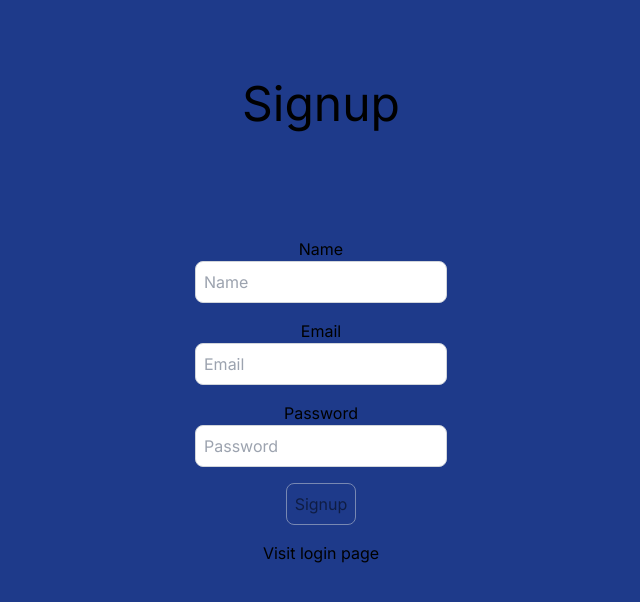
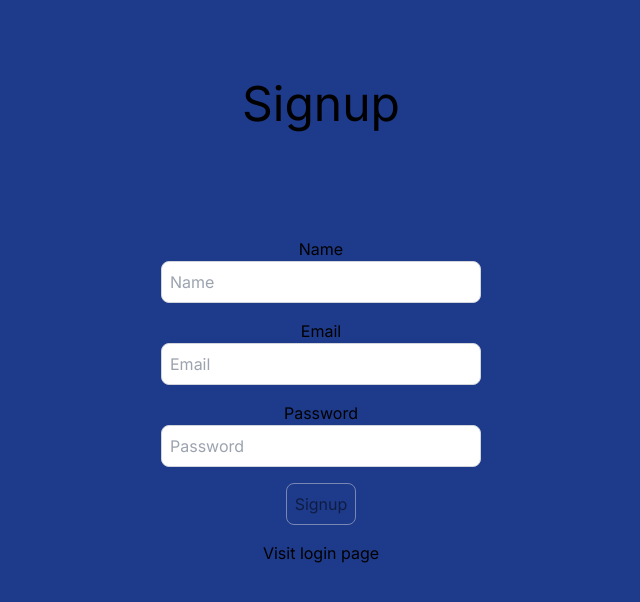
Before and after one commit to ChebbiMohamedLakhdher/myPFE, a Next.js app: page /Signup in a window 1280 px wide. Shown: the top 602 px of the page, without its empty margins (319-959 px from the left). Built offline with nearby package versions, Linux system fonts and the light colour scheme.

Commit message:
new files and folders

```diff
--- a/src/app/Signup/page.tsx
+++ b/src/app/Signup/page.tsx
@@ -8,7 +8,6 @@ import { toast } from "react-hot-toast";
 const SignupPage = () => {
     const router = useRouter();
     const [error, setError] = useState(false);
-    const [error2, setError2] = useState(false);
     const [errorMessage, setErrorMessage] = useState('');
     const [user, setUser] = useState({
         email: "",
@@ -52,7 +51,7 @@ const SignupPage = () => {
             <hr />
             <label htmlFor="name">Name</label>
             <input
-                className="p-2 border border-gray-300 rounded-lg mb-4 focus:outline-none focus:border-gray-600 text-black"
+                className="p-2 flex-none w-80 border border-gray-300 rounded-lg mb-4 focus:outline-none focus:border-gray-600 text-black"
                 id="name"
                 type="text"
                 value={user.name}
@@ -62,7 +61,7 @@ const SignupPage = () => {
             <label htmlFor="email">Email</label>
             <div className="relative">
                 <input
-                    className={`p-2 border border-gray-300 rounded-lg mb-4 focus:outline-none focus:border-gray-600 text-black ${error ? 'border-red-700 border-4' : ''}`}
+                    className={`p-2 border flex-none w-80 border-gray-300 rounded-lg mb-4 focus:outline-none focus:border-gray-600 text-black ${error ? 'border-red-700 border-4' : ''}`}
                     id="email"
                     type="text"
                     value={user.email}
@@ -82,22 +81,14 @@ const SignupPage = () => {
             <label htmlFor="password">Password</label>
             <div>
             <input
-                className="p-2 border border-gray-300 rounded-lg mb-4 focus:outline-none focus:border-gray-600 text-black"
+                className="p-2 border flex-none w-80 border-gray-300 rounded-lg mb-4 focus:outline-none focus:border-gray-600 text-black"
                 id="password"
                 type="password"
                 value={user.password}
                 onChange={(e) => setUser({ ...user, password: e.target.value })}
                 placeholder="Password"
-                onBlur={() => setError2(false)}
             />
-            {error2 && (
-                    <div className="absolute top-0 bottom-4 right-0 flex items-center pr-3">
-                        <svg xmlns="http://www.w3.org/2000/svg" className="h-6 w-6 text-red-700 cursor-pointer" viewBox="0 0 20 20" fill="currentColor">
-                            <path fillRule="evenodd" d="M11 14a1 1 0 11-2 0 1 1 0 012 0zM10 2a8 8 0 100 16A8 8 0 0010 2zM9 12a1 1 0 112 0v-5a1 1 0 11-2 0v5z" clipRule="evenodd" />
-                        </svg>
-                        <div className="absolute bg-red-700 text-white rounded-lg p-2 text-sm top-0 left-full ml-2">{errorMessage}</div>
-                    </div>
-                )}
+
               </div>
             <button
                 onClick={handleSignup}
--- a/src/app/login/page.tsx
+++ b/src/app/login/page.tsx
@@ -46,7 +46,7 @@ import Link from "next/link";
             <label htmlFor="email">Email</label>
             <div className="relative">
                 <input
-                    className={`p-2 border border-gray-300 rounded-lg mb-4 focus:outline-none focus:border-gray-600 text-black ${error && errorMessage == "User does not exist" ? 'border-red-700 border-4' : ''}`}
+                    className={`p-2 flex-none w-80 border border-gray-300 rounded-lg mb-4 focus:outline-none focus:border-gray-600 text-black ${error && errorMessage == "User does not exist" ? 'border-red-700 border-4' : ''}`}
                     id="email"
                     type="text"
                     value={user.email}
@@ -59,14 +59,14 @@ import Link from "next/link";
                         <svg xmlns="http://www.w3.org/2000/svg" className="h-6 w-6 text-red-700 cursor-pointer" viewBox="0 0 20 20" fill="currentColor">
                             <path fillRule="evenodd" d="M11 14a1 1 0 11-2 0 1 1 0 012 0zM10 2a8 8 0 100 16A8 8 0 0010 2zM9 12a1 1 0 112 0v-5a1 1 0 11-2 0v5z" clipRule="evenodd" />
                         </svg>
-                        <div className="absolute bg-red-700 text-white rounded-lg p-2 text-sm top-0 left-full ml-2">{errorMessage}</div>
+                        <div className="absolute  bg-red-700 text-white rounded-lg p-2 text-sm top-0 left-full ml-2">{errorMessage}</div>
                     </div>
                 )}
             </div>
             <label htmlFor="password">Password</label>
             <div className="relative">
             <input
-            className={`p-2 border border-gray-300 rounded-lg mb-4 focus:outline-none focus:border-gray-600 text-black ${error && errorMessage == "Invalid Password" ?  'border-red-700 border-4' : ''}`}
+            className={`p-2 flex-none w-80 border border-gray-300 rounded-lg mb-4 focus:outline-none focus:border-gray-600 text-black ${error && errorMessage == "Invalid Password" ?  'border-red-700 border-4' : ''}`}
                 id="password"
                 type="password"
                 value={user.password}
```
